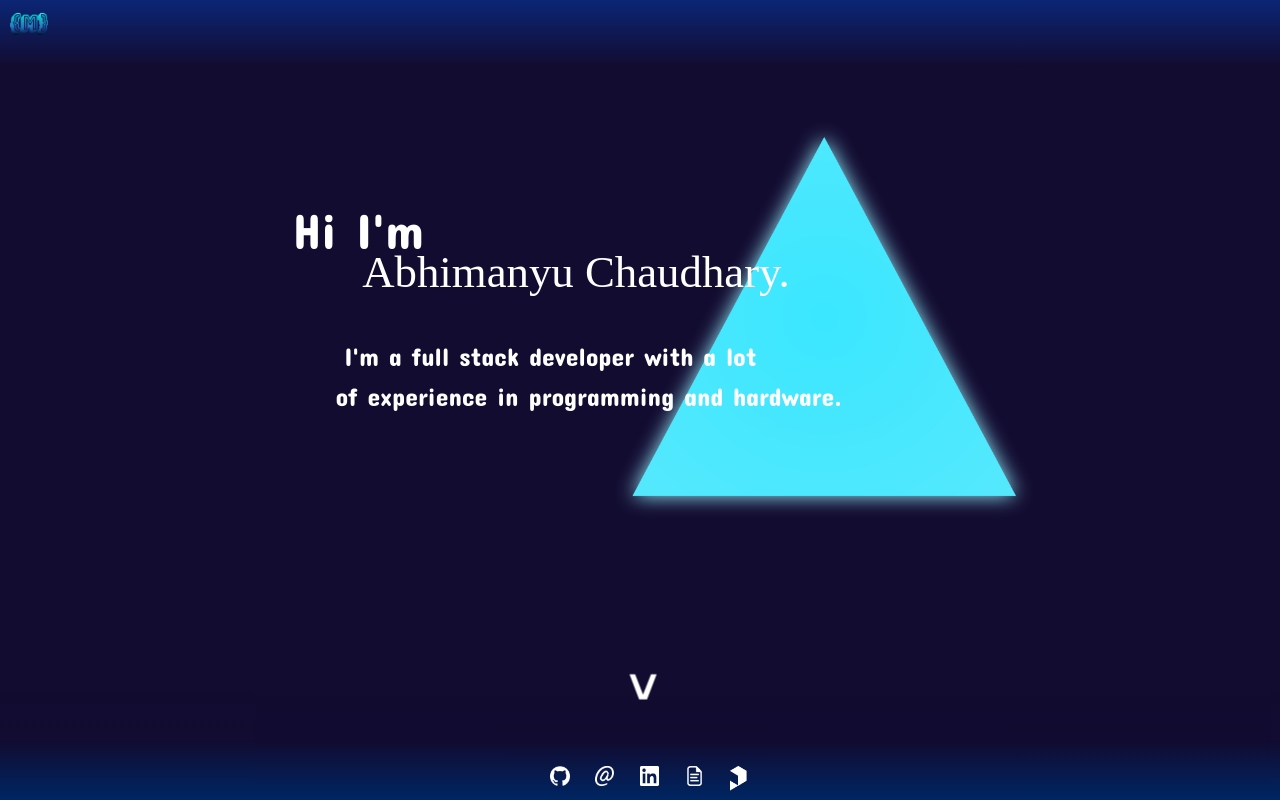
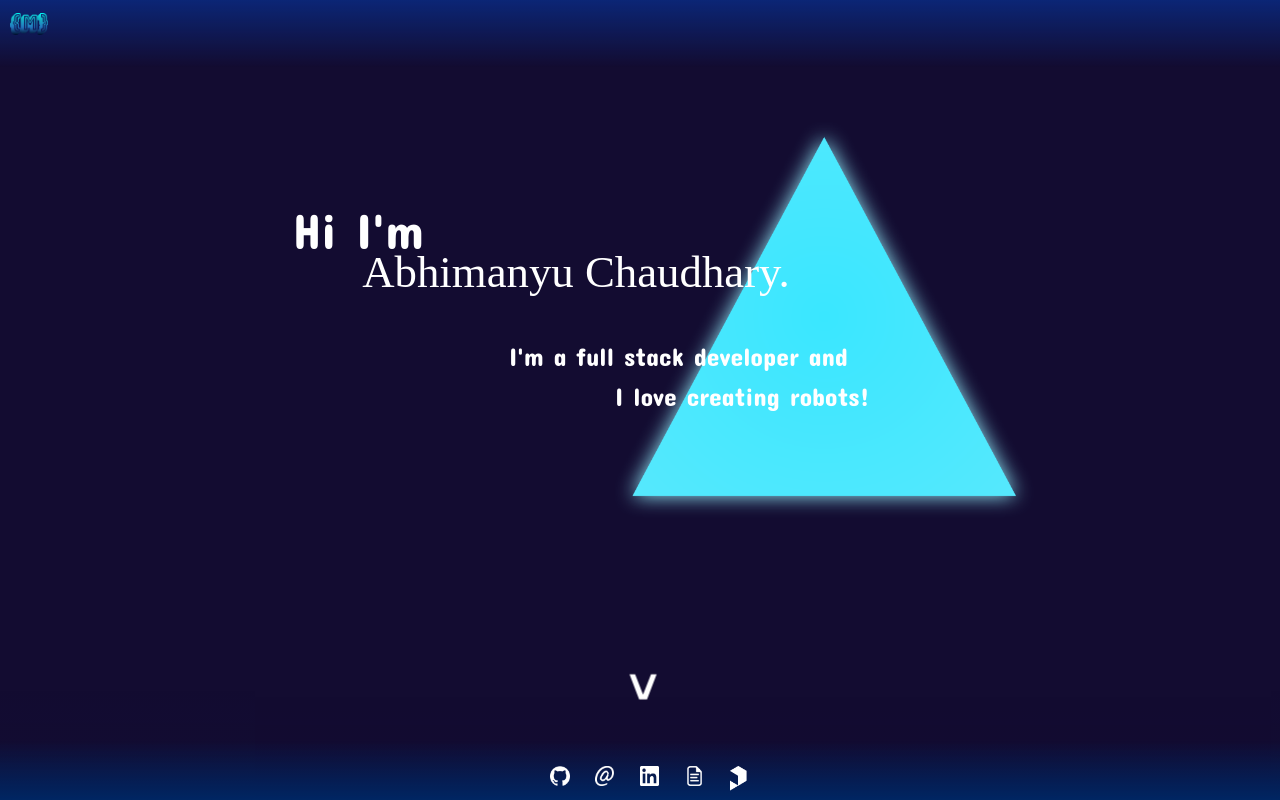
Before and after one commit to MadRobin13/MadRobin13-Website, a React (Create React App) app in the folder frontend/: page / in a window 1280 px wide. Shown: the top 800 px of the page. Built offline with nearby package versions, Linux system fonts and the light colour scheme; a web font is replaced by a local one.

Commit message:
some stuff

```diff
--- a/frontend/src/App.css
+++ b/frontend/src/App.css
@@ -254,13 +254,13 @@ Footer {
 #line-2 {
   margin-top:29vh;
   animation: Move-line-right 3s;
-  left: -14vw;
+  left: 6vw;
 }
 
 #line-3 {
   margin-top:34vh;
   animation: Move-line-right 3s;
-  left: -8vw;
+  left: 16vw;
 }
 
 .App-header {
@@ -326,10 +326,12 @@ Footer {
 
 @keyframes Move-line-left {
   0% {
-    transform: translateX(-50vw);
+    transform: translateX(-100vw);
+    overflow: none;
   }
   100% {
     transform: translateX(0vw);
+    overflow: none;
   }
 }
 
--- a/frontend/src/App.js
+++ b/frontend/src/App.js
@@ -11,8 +11,8 @@ function App() {
       <div id="title-stuff">
         <h1 className="title-settings hi">Hi I'm</h1>
         <h1 className="title-settings" id="name">Abhimanyu Chaudhary.</h1>
-        <h2 className='title-settings about-me' id="line-2">I'm a full stack developer with a lot </h2>
-        <h2 className='title-settings about-me' id="line-3"> of experience in programming and hardware.</h2>
+        <h2 className='title-settings about-me' id="line-2">I'm a full stack developer and </h2>
+        <h2 className='title-settings about-me' id="line-3"> I love creating robots!</h2>
       </div>
 
       <p className='Arrow'>{'>'}</p>
```
